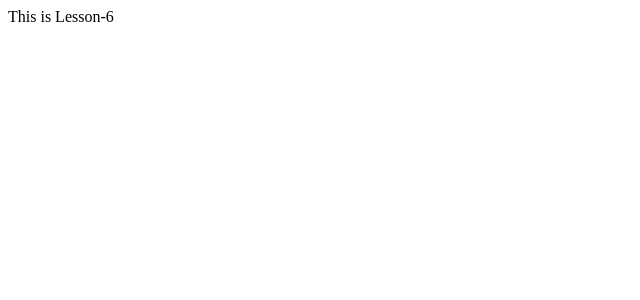
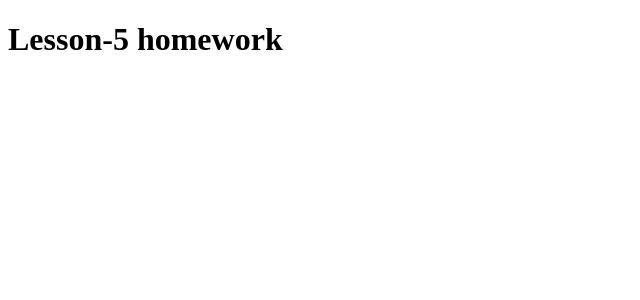
Before and after one commit to khayrullaevf/React-js-nt, a React (Create React App) app in the folder my_app/: page / in a window 1280 px wide. Shown: the top 300 px of the page, without its empty margins (0-640 px from the left). Built offline with nearby package versions, Linux system fonts and the light colour scheme.

Commit message:
Lesson-5 homework

```diff
--- a/my_app/src/App.js
+++ b/my_app/src/App.js
@@ -1,12 +1,11 @@
 import { Fragment } from "react";
-import Homepage from "./pages/Homepage";
 
 
 
 function App() {
   return (
     <Fragment>
-      <Homepage/>
+    <h1>Lesson-5 homework</h1>
     </Fragment>
   );
 }
```
